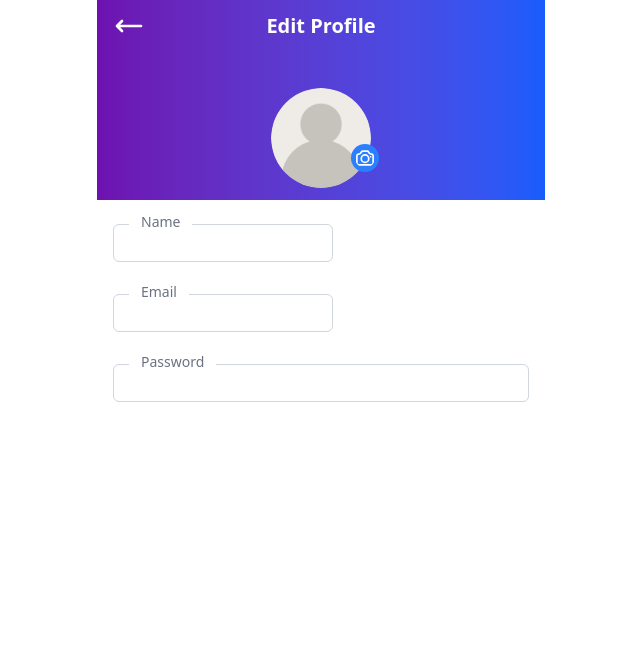
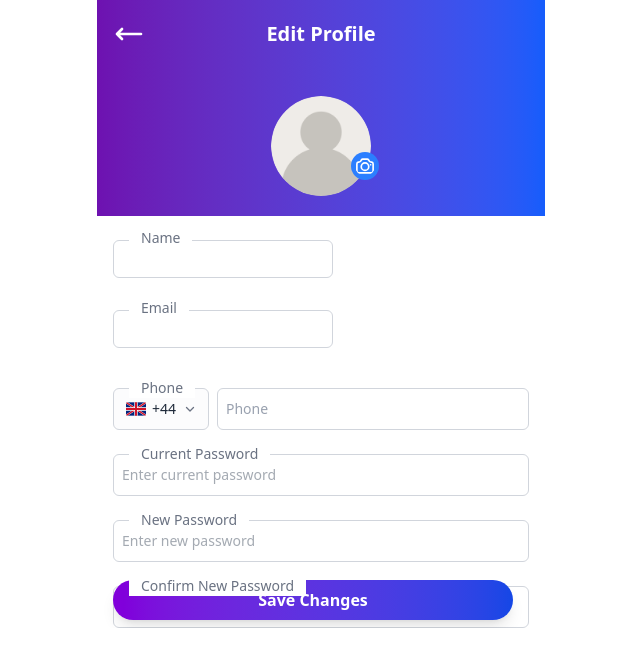
Before and after one commit to Habiba712/ECBI-frontend, a Next.js app: page /pages/profile/edit in a window 1280 px wide. Shown: the top 666 px of the page, without its empty margins (319-959 px from the left). Built offline with nearby package versions, Linux system fonts and the light colour scheme.

Commit message:
edit profile screen

```diff
--- a/app/components/Header.jsx
+++ b/app/components/Header.jsx
@@ -118,7 +118,7 @@ export default function Header() {
         <>
 
             {
-                role === "FINAL_USER" ? <header className={`
+                role === "FINAL_USER" ? <header className={`z-100
             gap-3 flex flex-col bg-white fixed bottom-0 left-1/2 transform -translate-x-1/2 max-w-md mx-auto w-full
 
             transition-all duration-500 ease-in-out
@@ -136,7 +136,7 @@ export default function Header() {
                 >
 
                     <nav
-                        className={`w-full transition-all duration-800 ease-in-out `}
+                        className={`w-full transition-all duration-800 ease-in-out bg-white`}
                     >
                         <ul className='pb-2 flex justify-center items-center gap-2' >
                             <li className='sidebar-li-mobile'>
--- a/app/pages/profile/edit/page.js
+++ b/app/pages/profile/edit/page.js
@@ -47,50 +47,136 @@ export default function EditProfilePage() {
 
     return (
 
-        <section className="min-h-screen h-full max-w-md mx-auto  w-full  mb-15">
+        <section className=" min-h-screen h-full max-w-md mx-auto  w-full">
             {/* first section */}
-            <div className="h-[200px] flex flex-col justify-center bg-gradient-to-r from-purple-800 to-blue-600 items-center w-full py-5 px-4 text-white">
-                <div className="flex flex-col justify-center items-center gap-2 w-full py-5 ">
+            <div className="h-[200px] flex flex-col justify-center bg-gradient-to-r from-purple-800 to-blue-600 items-center w-full py-5 px-4 text-white h-full">
+                <div className="flex flex-col justify-center items-center gap-2 w-full ">
                     <div className="flex justify-between items-center  w-full relative z-10">
 
-                            <button className="absolute " onClick={() => router.back()}>
-                                 <RightArrowIcon className="w-8 h-8 text-white cursor-pointer rotate-180 stroke-2" />
-                            </button>
+                        <button className="absolute " onClick={() => router.back()}>
+                            <RightArrowIcon className="w-8 h-8 text-white cursor-pointer rotate-180 stroke-2" />
+                        </button>
 
 
 
                         <h2 className="font-semibold font-sans text-xl text-white text-center w-full"> Edit Profile</h2>
                     </div>
 
-                    <div className="flex flex-col items-start justify-center mt-10 relative">
+                    <div
+                     className="flex flex-col items-start justify-center mt-10 relative">
                         <Image alt="profile cover image" src={loggedInUser?.base?.avatar ? loggedInUser?.base?.avatar : default_user} width={100} height={100} className="rounded-full stroke-white " />
                         <div className="absolute -right-2 bottom-9">
                             <CameraIcon className="w-7 h-7 text-white bg-blue-500 rounded-full flex justify-center p-1 absolute -bottom-5 right-0 cursor-pointer stroke-2" />
                         </div>
                     </div>
+
                 </div>
             </div>
-            <div>
-                <form className="flex justify-between gap-4 mt-6 px-4 flex-wrap">
+            <div className="h-full overflow-scroll scrollbar-hidden">
+                <form className="flex justify-between gap-4 mt-6 px-4 flex-wrap relative">
                     <div className="flex flex-col relative mb-4">
-                        <label htmlFor="name" className="text-sm text-gray-600 absolute bg-white px-2 -top-3 left-4">Name</label>
+                        <label htmlFor="name" className="font-medium text-sm text-gray-600 absolute bg-white px-2 -top-3 left-4">Name</label>
                         <div className="flex items-center gap-2">
                             <input type="text" id="name" name="name" defaultValue={loggedInUser?.base?.name} className="w-full border border-gray-300 rounded-md px-3 py-2 focus:outline-none focus:ring-2 focus:ring-blue-500" />
                         </div>
                     </div>
                     <div className="flex flex-col relative mb-4">
-                        <label htmlFor="email" className="text-sm text-gray-600 absolute bg-white px-2 -top-3 left-4">Email</label>
+                        <label htmlFor="email" className="font-medium text-sm text-gray-600 absolute bg-white px-2 -top-3 left-4">Email</label>
                         <div className="flex items-center gap-2">
                             <input type="email" id="email" name="email" defaultValue={loggedInUser?.base?.email} className="w-full border border-gray-300 rounded-md px-3 py-2 focus:outline-none focus:ring-2 focus:ring-blue-500" />
                         </div>
                     </div>
-                      <div className="flex flex-col relative w-full">
-                        <label htmlFor="email" className="text-sm text-gray-600 absolute bg-white px-2 -top-3 left-4">Password</label>
+                     <div className="flex flex-col relative w-full mt-2">
+                        <label htmlFor="phone" className="text-xs  text-gray-500 absolute bg-white px-2 -top-2.5 left-4 z-10 font-medium">
+                            Phone
+                        </label>
+
                         <div className="flex items-center gap-2">
-                            <input type="password" id="email" name="email" defaultValue={loggedInUser?.base?.password} className="w-full border border-gray-300 rounded-md px-3 py-2 focus:outline-none focus:ring-2 focus:ring-blue-500" />
+
+                            <div className="relative flex items-center bg-gray-50/50 border border-gray-300 rounded-md px-3 py-2.5 min-w-[96px] justify-between cursor-pointer">
+                                <div className="flex items-center gap-1.5 select-none">
+
+                                    <svg className="w-5 h-4 rounded-sm object-cover" viewBox="0 0 6 4">
+                                        <rect width="6" height="4" fill="#00247D" />
+                                        <path d="M0,0 L6,4 M0,4 L6,0" stroke="#FFF" strokeWidth="0.6" />
+                                        <path d="M0,0 L6,4 M0,4 L6,0" stroke="#CF142B" strokeWidth="0.4" />
+                                        <path d="M3,0 L3,4 M0,2 L6,2" stroke="#FFF" strokeWidth="1" />
+                                        <path d="M3,0 L3,4 M0,2 L6,2" stroke="#CF142B" strokeWidth="0.6" />
+                                    </svg>
+                                    <span className="text-sm font-medium text-gray-800">+44</span>
+                                </div>
+                                {/* Dropdown Chevron Indicator Arrow */}
+                                <svg className="w-3 h-3 text-gray-500" fill="none" stroke="currentColor" viewBox="0 0 24 24">
+                                    <path strokeLinecap="round" strokeLinejoin="round" strokeWidth="2.5" d="M19 9l-7 7-7-7" />
+                                </svg>
+                            </div>
+
+                            {/* Local Telephone Number Text Input Field */}
+                            <input
+                                type="tel"
+                                id="phone"
+                                name="phone"
+                                pattern="[0-9]*"
+                                placeholder="Phone"
+                                defaultValue={loggedInUser?.base?.telephone || ""}
+                                className="w-100 border border-gray-300 rounded-md px-4 py-2.5 text-sm text-gray-800 placeholder-gray-400 focus:outline-none focus:ring-2 focus:ring-blue-500"
+                            />
                         </div>
                     </div>
+                    {/* CURRENT PASSWORD (IDENTITY VERIFICATION) */}
+                    <div className="flex flex-col relative w-full mt-2">
+                        <label htmlFor="currentPassword" className="text-xs font-medium text-gray-500 absolute bg-white px-2 -top-2.5 left-4 z-10">
+                            Current Password
+                        </label>
+                        <input
+                            type="password"
+                            id="currentPassword"
+                            name="currentPassword"
+                            placeholder="Enter current password"
+                            className="w-full border border-gray-300 rounded-md px-4 py-2.5 text-sm text-gray-800 focus:outline-none focus:ring-2 focus:ring-blue-500"
+                        />
+                    </div>
 
+
+
+                    {/* NEW PASSWORD */}
+                    <div className="flex flex-col relative w-full mt-2">
+                        <label htmlFor="newPassword" className="text-xs font-medium text-gray-500 absolute bg-white px-2 -top-2.5 left-4 z-10">
+                            New Password
+                        </label>
+                        <input
+                            type="password"
+                            id="newPassword"
+                            name="newPassword"
+                            placeholder="Enter new password"
+                            className="w-full border border-gray-300 rounded-md px-4 py-2.5 text-sm text-gray-800 focus:outline-none focus:ring-2 focus:ring-blue-500"
+                        />
+                    </div>
+
+                    {/* CONFIRM NEW PASSWORD */}
+
+                     <div className="flex flex-col  relative w-full mt-2">
+                        <label htmlFor="confirmPassword" className="text-xs font-medium text-gray-500 absolute bg-white px-2 -top-2.5 left-4 z-10">
+                            Confirm New Password
+                        </label>
+                        <input
+                            type="password"
+                            id="confirmPassword"
+                            name="confirmPassword"
+                            placeholder="Confirm new password"
+                            className="w-full border border-gray-300 rounded-md px-4 py-2.5 text-sm text-gray-800 focus:outline-none focus:ring-2 focus:ring-blue-500"
+                        />
+                    </div>
+
+                    {/* Phone Number Field Component Block */}
+
+                   <div className="absolute top-80 mt-5 mb-2">
+                     <button type="submit" className="w-100 rounded-full bg-gradient-to-r from-purple-700 to-blue-700 py-2 px-2 text-white font-semibold cursor-pointer
+                            transition-all duration-500 ease-in-out hover:animate-pulse shadow-lg
+                        ">
+                        Save Changes
+                    </button>
+                   </div>
 
                 </form>
             </div>
--- a/app/pages/register/page.js
+++ b/app/pages/register/page.js
@@ -3,7 +3,7 @@ import { useState } from "react";
 import SectionHeader from "../../components/sections/HeaderSection"
 // import { redirect } from "next/navigation";
 import { useRouter } from "next/navigation";
-
+import default_user from "../../../../public/default_user.png";
 export default function Login() {
     const [email, setEmail] = useState("");
     const [password, setPassword] = useState("");
@@ -31,7 +31,7 @@ export default function Login() {
             const res = await fetch(`${process.env.NEXT_PUBLIC_API_URL}/api/user/register`, {
                 headers: { 'Content-Type': 'application/json' },
                 method: "POST",
-                body: JSON.stringify({ email, username, phone, password })
+                body: JSON.stringify({ email, username, phone, password, default_avatar })
             }).then((res) => {
                 if (res.ok) {
                     // return res.json().then((data) => {
```
